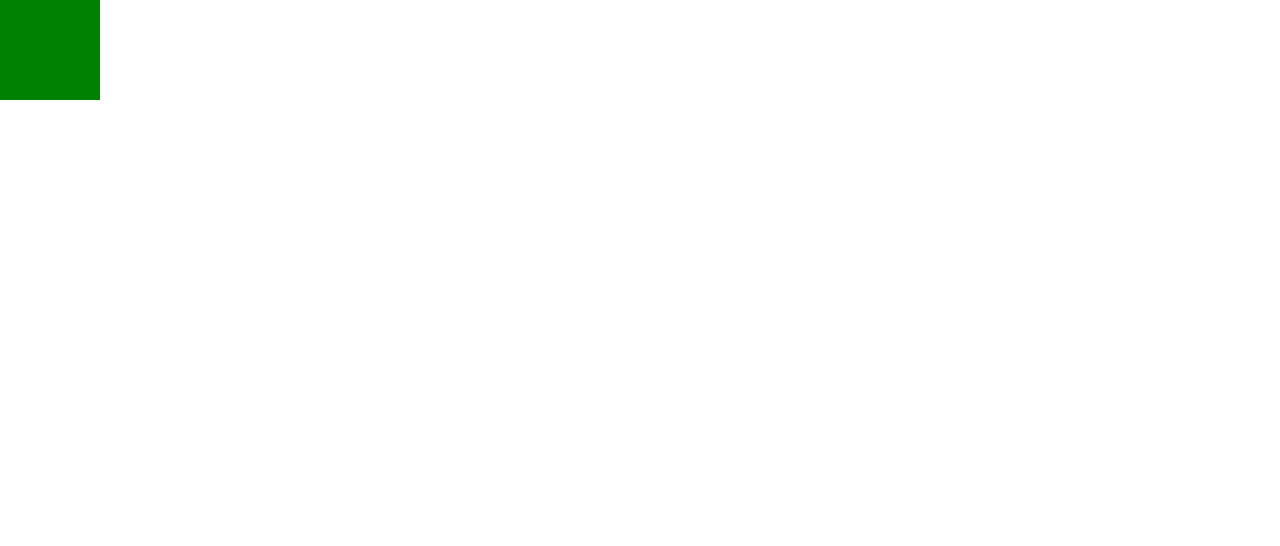
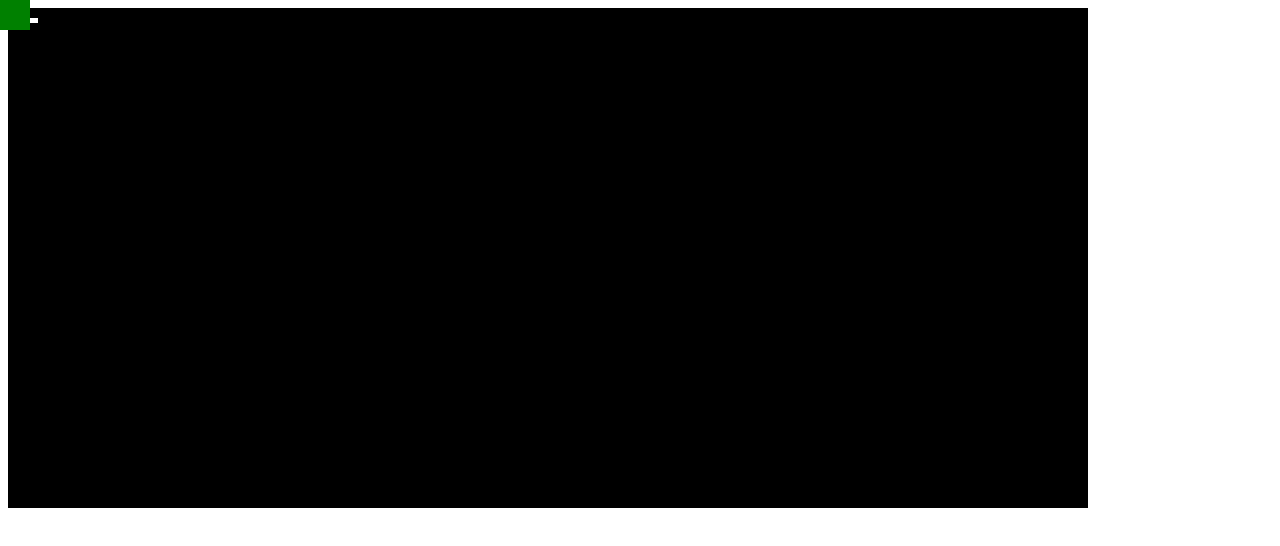
Before and after one commit to az1u/Attack-the-block, a plain HTML site: page index.html in a window 1280 px wide. Drawn offline with Linux system fonts and the light colour scheme.

Commit message:
game backdrop and obsatcle framework

```diff
--- a/game.js
+++ b/game.js
@@ -1,3 +1,77 @@
+var randomNumberBetween = (min, max) => {
+    return min + Math.random()*(max-min)
+}
+
+class Vector{
+    constructor(x,y){
+        this.x = x;
+        this.y = y;
+    }
+    add(vector){
+        this.x += vector.x
+        this.y += vector.y
+    }
+    static random(minX,maxX, minY, maxY){
+        return new Vector(
+            randomNumberBetween(minX,maxX),
+            randomNumberBetween(minY,maxY)
+        )
+    }
+}
+class Barrier{
+    constructor(width, height){
+        this.pos = Vector.random(0, width, 0, height)
+        this.vel= Vector.random(0,0);
+        this.acc = new Vector( 0,0)
+
+    }
+    update(){
+        this.pos.add(this.vel);
+        this.vel.add(this.acc);
+        this.acc*0;
+    }
+}
+class Canvas{
+    constructor(){
+        this.canvas = document.createElement('canvas')
+        this.ctx = this.canvas.getContext('2d')
+
+        document.body.appendChild(this.canvas)
+
+        this.canvas.width = 1080;
+        this.canvas.height = 500;
+        this.setup();
+        requestAnimationFrame(() => this.update());
+        }
+    setup(){
+        const NUM_BARRIERS = 5;
+        this.barrier =[];
+
+        for(let i = 0; i < NUM_BARRIERS; i++){
+            this.barrier.push(new Barrier(
+            randomNumberBetween(0, this.canvas.width),
+            randomNumberBetween(0, this.canvas.height)
+            ))
+        }
+    }
+      update() {
+        this.ctx.clearRect(0, 0, this.canvas.width, this.canvas.height)
+
+        for(let block of this.barrier){
+            block.update();
+            this.ctx.fillStyle = 'rgba(255,255, 255, 1)';
+            this.ctx.beginPath();
+            this.ctx.fillRect( 10, 10, 20 , 5 );
+            this.ctx.fill();
+        }
+        requestAnimationFrame(() => this.update());
+      }
+
+}
+
+new Canvas()
+
+
 //creating a asset to move around
 let mover = document.querySelector('.mover')
 let modifier = 10
--- a/style.css
+++ b/style.css
@@ -1,5 +1,24 @@
 .mover{
-    height: 100px;
-    width: 100px;
+    height: 30px;
+    width: 30px;
     background-color: green;
 }
+.playing_field{
+    position: fixed;
+    height: 75%;
+    width: 50%;
+    border: 3px solid green;
+    padding: 10px;
+}
+.block_shield{
+    height: 200px;
+    width: 5px;
+    margin: 0 auto;
+    border: 3px solid red;
+    padding: 10px;
+    position: relative;
+}
+canvas{
+    background: black;
+
+}
```
Also changed, not shown: index.html (+0 -1 lines).
